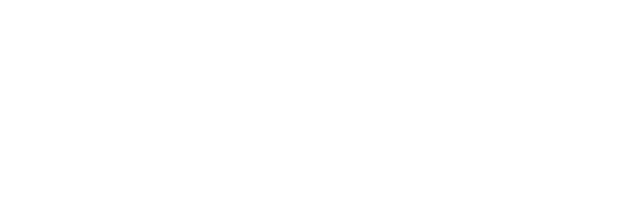
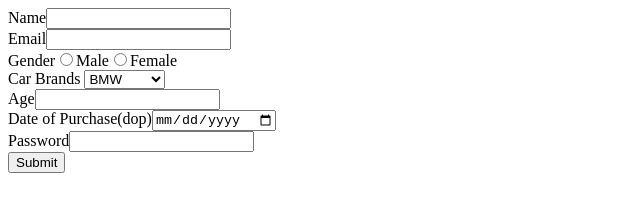
Before and after one commit to acciojob/signup-form-car-abdurrahim-khan, a website: page main.html in a window 1280 px wide. Shown: the whole page, without its empty margins (0-640 px from the left). Drawn offline with Linux system fonts and the light colour scheme.

Commit message:
created a submission

```diff
--- a/main.html
+++ b/main.html
@@ -8,6 +8,28 @@
 
 <body>
 	<!-- the entire body must be written by student -->
+	<form method="post">
+		<label for="name">Name</label><input id="name" type="text" required>
+		<br>
+		<label for="email">Email</label><input id="email" type="email" required>
+		<br>
+		<label>Gender</label><input id="male" type="radio" name="gender" required><label for="male">Male</label><input id="female" type="radio" name="gender"><label for="female">Female</label>
+		<br>
+		<label for="cars">Car Brands</label>
+		<select id="cars" name="cars">
+			<option value="BMW">BMW</option>
+			<option value="Audi">Audi</option>
+			<option value="Mercedes">Mercedes</option>
+		</select>
+		<br>
+		<label for="carage">Age</label><input id="carage" type="number" required>
+		<br>
+		<label for="dop">Date of Purchase(dop)</label><input id="dop" type="date" required>
+		<br>
+		<label for="password">Password</label><input id="password" type="password" required>
+		<br>
+		<button type="submit">Submit</button>
+	</form>
     <script type="text/javascript" src="./script.js">
 </script>
 
```
